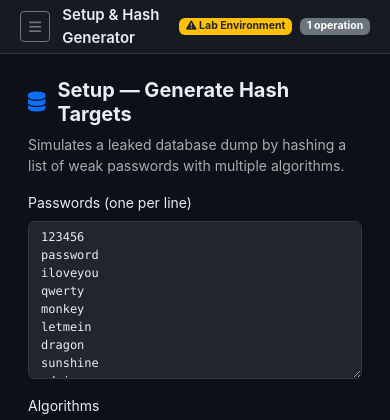
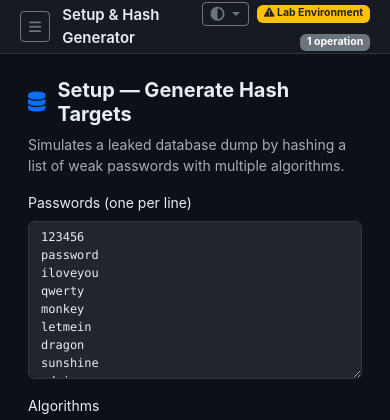
Before and after one commit to beast99-p3/Password-Cracking-Lab, a Flask app: page / in a window 390 px wide. Shown: the top 420 px of the page. Run offline with Flask 3, Linux system fonts and the light colour scheme.

Commit message:
UI light and Dark them updated

```diff
--- a/static/js/app.js
+++ b/static/js/app.js
@@ -11,18 +11,21 @@ const $ = id => document.getElementById(id);
 const sections = {};
 let opCount = 0;
 let speedChart = null;
+let crackTimeChart = null;
 let bfJobId = null;
 let bfPollTimer = null;
 
 function showToast(msg, type = "info") {
   const colors = { success: "#3fb950", danger: "#f85149", info: "#58a6ff", warning: "#d29922" };
+  const lightToast = document.documentElement.getAttribute("data-bs-theme") === "light";
+  const closeExtra = lightToast ? "" : " btn-close-white";
   const toast = document.createElement("div");
   toast.className = "toast show align-items-center border-0 mb-2";
   toast.style.borderLeft = `4px solid ${colors[type] || colors.info}`;
   toast.innerHTML = `
     <div class="d-flex">
       <div class="toast-body">${msg}</div>
-      <button type="button" class="btn-close btn-close-white me-2 m-auto" data-bs-dismiss="toast"></button>
+      <button type="button" class="btn-close${closeExtra} me-2 m-auto" data-bs-dismiss="toast"></button>
     </div>`;
   $("toast-container").appendChild(toast);
   setTimeout(() => toast.remove(), 4000);
@@ -56,6 +59,98 @@ function copyToClipboard(text, btn) {
 function incOp() {
   opCount++;
   $("stats-badge").textContent = `${opCount} operation${opCount !== 1 ? "s" : ""}`;
+}
+
+const THEME_STORAGE_KEY = "pwnlab-theme";
+
+function chartPalette() {
+  const t = document.documentElement.getAttribute("data-app-theme") || "dark";
+  if (t === "light")
+    return { text: "#57606a", grid: "#d8dee0", title: "#57606a" };
+  if (t === "contrast")
+    return { text: "#ffffff", grid: "#666666", title: "#ffffff" };
+  return { text: "#8b949e", grid: "#30363d", title: "#8b949e" };
+}
+
+function refreshChartsTheme() {
+  const p = chartPalette();
+  if (speedChart?.options) {
+    const plug = speedChart.options.plugins;
+    if (plug?.title) plug.title.color = p.title;
+    const sx = speedChart.options.scales?.x;
+    const sy = speedChart.options.scales?.y;
+    if (sx) {
+      sx.ticks = sx.ticks || {};
+      sx.ticks.color = p.text;
+      sx.grid = sx.grid || {};
+      sx.grid.color = p.grid;
+    }
+    if (sy) {
+      sy.ticks = sy.ticks || {};
+      sy.ticks.color = p.text;
+      sy.grid = sy.grid || {};
+      sy.grid.color = p.grid;
+      if (sy.title) sy.title.color = p.text;
+    }
+    speedChart.update();
+  }
+  if (crackTimeChart?.options) {
+    const leg = crackTimeChart.options.plugins?.legend;
+    if (leg?.labels) leg.labels.color = p.text;
+    const cx = crackTimeChart.options.scales?.x;
+    const cy = crackTimeChart.options.scales?.y;
+    if (cx) {
+      cx.ticks = cx.ticks || {};
+      cx.ticks.color = p.text;
+      cx.grid = cx.grid || {};
+      cx.grid.color = p.grid;
+    }
+    if (cy) {
+      cy.ticks = cy.ticks || {};
+      cy.ticks.color = p.text;
+      cy.grid = cy.grid || {};
+      cy.grid.color = p.grid;
+      if (cy.title) cy.title.color = p.text;
+    }
+    crackTimeChart.update();
+  }
+}
+
+function applyAppTheme(theme) {
+  const t = ["dark", "light", "contrast"].includes(theme) ? theme : "dark";
+  document.documentElement.setAttribute("data-app-theme", t);
+  document.documentElement.setAttribute("data-bs-theme", t === "light" ? "light" : "dark");
+  try {
+    localStorage.setItem(THEME_STORAGE_KEY, t);
+  } catch { /* ignore */ }
+
+  const labels = { dark: "Dark", light: "Light", contrast: "High contrast" };
+  const lab = $("theme-menu-label");
+  if (lab) lab.textContent = labels[t];
+
+  const menu = $("theme-menu-list");
+  if (menu)
+    menu.className =
+      "dropdown-menu dropdown-menu-end" + (t === "light" ? "" : " dropdown-menu-dark");
+
+  document.querySelectorAll("[data-app-theme-item]").forEach(btn => {
+    btn.classList.toggle("active", btn.getAttribute("data-app-theme-item") === t);
+  });
+
+  refreshChartsTheme();
+}
+
+function initTheme() {
+  let saved = "dark";
+  try {
+    saved = localStorage.getItem(THEME_STORAGE_KEY) || "dark";
+  } catch { /* ignore */ }
+  applyAppTheme(saved);
+  document.querySelectorAll("[data-app-theme-item]").forEach(btn => {
+    btn.addEventListener("click", () => {
+      applyAppTheme(btn.getAttribute("data-app-theme-item"));
+    });
+  });
 }
 
 // ── Sidebar navigation ─────────────────────────────────────────────────────
@@ -522,6 +617,7 @@ function renderSecureHashResults(results) {
   const labels = results.map(r => r.algorithm);
   const times  = results.map(r => r.time_ms);
   const bgs    = ["#f85149aa", "#fb8f44aa", "#d29922aa", "#3fb950aa"];
+  const cp = chartPalette();
 
   speedChart = new Chart(ctx, {
     type: "bar",
@@ -540,13 +636,13 @@ function renderSecureHashResults(results) {
       responsive: true,
       plugins: {
         legend: { display: false },
-        title: { display: true, text: "Hash Computation Time (ms) — lower is faster, but slower = more secure for passwords", color: "#8b949e", font: { size: 12 } },
+        title: { display: true, text: "Hash Computation Time (ms) — lower is faster, but slower = more secure for passwords", color: cp.title, font: { size: 12 } },
         tooltip: { callbacks: { label: ctx => ` ${ctx.raw.toLocaleString()} ms` } }
       },
       scales: {
-        x: { ticks: { color: "#8b949e" }, grid: { color: "#30363d" } },
-        y: { ticks: { color: "#8b949e" }, grid: { color: "#30363d" }, beginAtZero: true,
-             title: { display: true, text: "ms", color: "#8b949e" } }
+        x: { ticks: { color: cp.text }, grid: { color: cp.grid } },
+        y: { ticks: { color: cp.text }, grid: { color: cp.grid }, beginAtZero: true,
+             title: { display: true, text: "ms", color: cp.text } }
       }
     }
   });
@@ -661,6 +757,7 @@ function initHistory() {
 // ── Boot ───────────────────────────────────────────────────────────────────
 
 document.addEventListener("DOMContentLoaded", () => {
+  initTheme();
   initNav();
   loadWordlists();
   initSetup();
@@ -683,7 +780,6 @@ document.addEventListener("DOMContentLoaded", () => {
 
 let crackedEmployees = [];   // populated after breach simulation
 let breachDbLoaded   = false;
-let crackTimeChart   = null;
 
 // ── BREACH SIMULATION ────────────────────────────────────────
 
@@ -963,6 +1059,7 @@ function renderCrackTimeResult(data) {
   const labels = data.profiles.map(p => p.name);
   const vals   = data.profiles.map(p => Math.log10(Math.max(p.avg_seconds, 1)));
   if (crackTimeChart) crackTimeChart.destroy();
+  const cp = chartPalette();
   crackTimeChart = new Chart($("crack-time-chart"), {
     type: "bar",
     data: {
@@ -973,11 +1070,11 @@ function renderCrackTimeResult(data) {
     },
     options: {
       responsive: true,
-      plugins: { legend: { labels: { color: "#8b949e" } } },
+      plugins: { legend: { labels: { color: cp.text } } },
       scales: {
-        x: { ticks: { color: "#8b949e" }, grid: { color: "#21262d" } },
-        y: { ticks: { color: "#8b949e" }, grid: { color: "#21262d" },
-             title: { display: true, text: "log₁₀(seconds)", color: "#8b949e" } }
+        x: { ticks: { color: cp.text }, grid: { color: cp.grid } },
+        y: { ticks: { color: cp.text }, grid: { color: cp.grid },
+             title: { display: true, text: "log₁₀(seconds)", color: cp.text } }
       }
     }
   });
--- a/templates/index.html
+++ b/templates/index.html
@@ -1,5 +1,5 @@
 <!DOCTYPE html>
-<html lang="en" data-bs-theme="dark">
+<html lang="en" data-bs-theme="dark" data-app-theme="dark">
 <head>
   <meta charset="UTF-8"/>
   <meta name="viewport" content="width=device-width, initial-scale=1.0"/>
@@ -78,7 +78,18 @@
       <i class="fa-solid fa-bars"></i>
     </button>
     <span class="topbar-title" id="topbar-title">Setup &amp; Hash Generator</span>
-    <div class="ms-auto d-flex align-items-center gap-2">
+    <div class="ms-auto d-flex align-items-center gap-2 flex-wrap justify-content-end">
+      <div class="dropdown">
+        <button class="btn btn-sm btn-outline-secondary dropdown-toggle d-flex align-items-center gap-1" type="button" id="theme-menu-btn" data-bs-toggle="dropdown" data-bs-display="static" aria-expanded="false" title="Display theme">
+          <i class="fa-solid fa-circle-half-stroke" aria-hidden="true"></i>
+          <span class="d-none d-md-inline" id="theme-menu-label">Theme</span>
+        </button>
+        <ul class="dropdown-menu dropdown-menu-end dropdown-menu-dark" id="theme-menu-list" aria-labelledby="theme-menu-btn">
+          <li><button type="button" class="dropdown-item d-flex align-items-center gap-2 active" data-app-theme-item="dark"><i class="fa-solid fa-moon" aria-hidden="true"></i> Dark</button></li>
+          <li><button type="button" class="dropdown-item d-flex align-items-center gap-2" data-app-theme-item="light"><i class="fa-solid fa-sun" aria-hidden="true"></i> Light</button></li>
+          <li><button type="button" class="dropdown-item d-flex align-items-center gap-2" data-app-theme-item="contrast"><i class="fa-solid fa-universal-access" aria-hidden="true"></i> High contrast</button></li>
+        </ul>
+      </div>
       <span class="badge bg-warning text-dark">
         <i class="fa-solid fa-triangle-exclamation"></i> Lab Environment
       </span>
@@ -639,7 +650,7 @@
           <div class="lesson-box mt-3" id="ct-lesson"></div>
         </div>
         <div id="ct-empty" class="text-muted py-4 text-center">
-          <i class="fa-solid fa-clock fa-3x mb-3 d-block" style="color:#30363d"></i>
+          <i class="fa-solid fa-clock fa-3x mb-3 d-block ct-empty-icon" aria-hidden="true"></i>
           Adjust the parameters and click <strong>Calculate Times</strong>
         </div>
       </div>
```
Also changed, not shown: static/css/style.css (+110 -0 lines).
